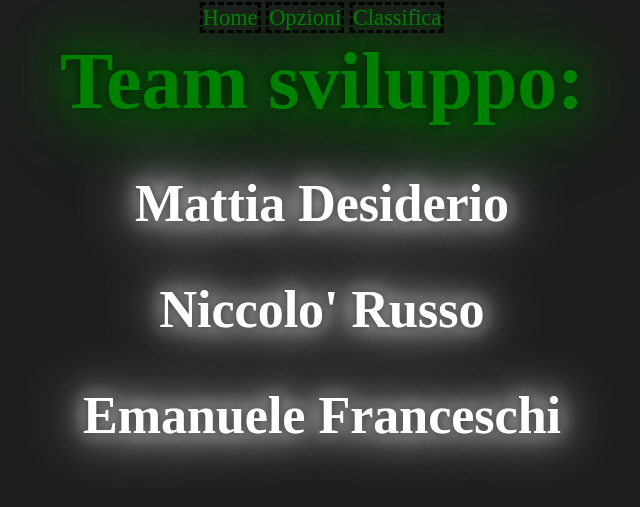
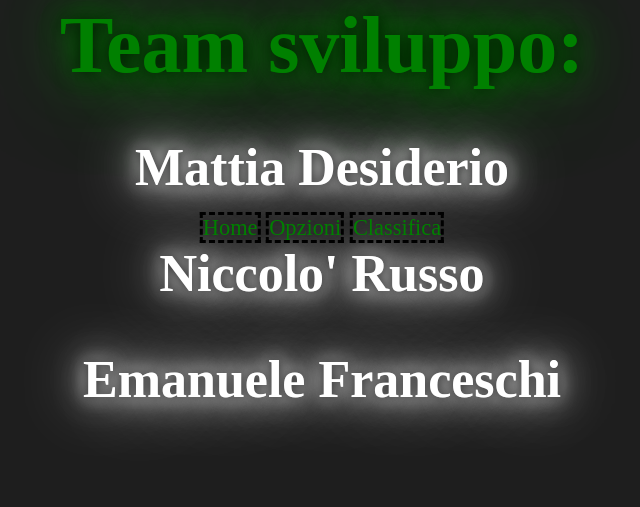
Before and after one commit to EmanueleFranceschi/Fuga-dalla-foresta, a PHP site: page /credits.html in a window 1280 px wide. Shown: the top 507 px of the page, without its empty margins (318-958 px from the left). Run offline with PHP 8.4, Linux system fonts and the light colour scheme.

Commit message:
Centrato il canvas

```diff
--- a/styles.css
+++ b/styles.css
@@ -1,5 +1,11 @@
 
-body{background-color: #1e1e1e;}
+body{
+    margin: 0;
+    background-color: #1e1e1e;
+    display: flex;
+    align-items: center;
+    justify-content: center;
+}
 table{border-collapse: collapse;}
 table{border-color: black;}
 
@@ -31,7 +37,7 @@ a{
     width: 50%;
 }
 
-.membri{
+.membri{/*MARCO ROCCIA PERCHE*/
     zoom: 65%;
     color: rgb(255, 255, 255);
     text-shadow:
```
